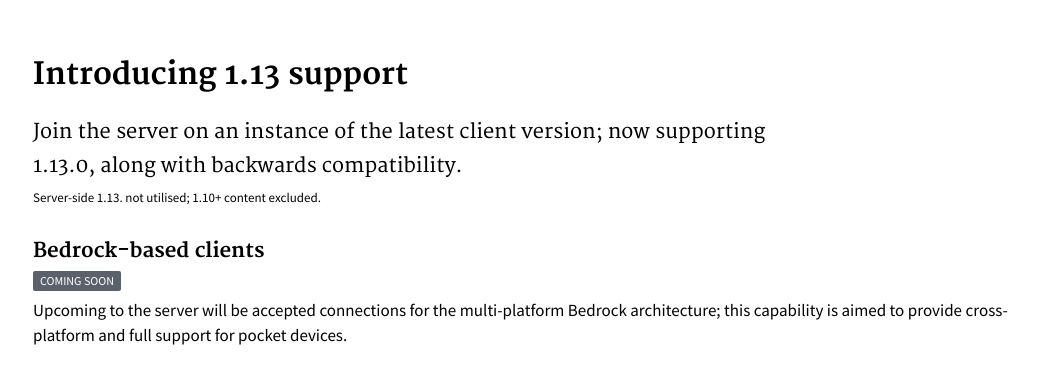
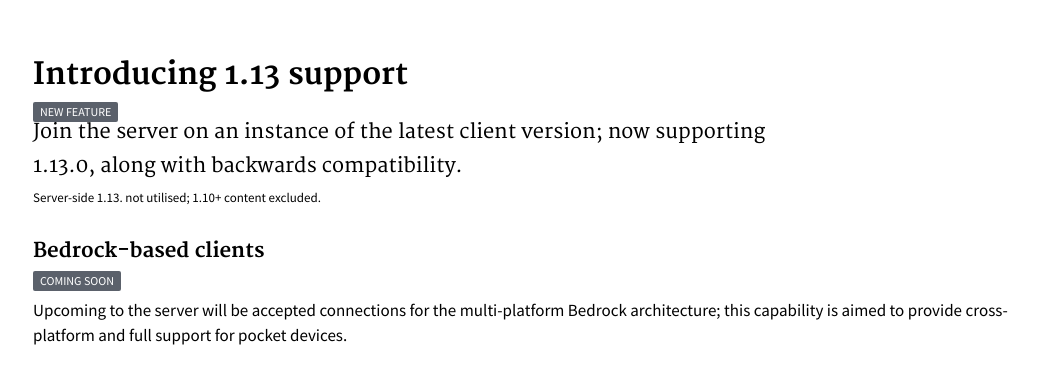
Before and after one commit to serrif/website, a Jekyll site: the page built from main/home.md, in a window 1280 px wide and 900 px high, cut to the strip 378-773 px from the top of the window. Shown: the top 384 px of the strip, without its empty margins (117-1155 px from the left). Built offline with Jekyll 4.4.1, drawn with Linux system fonts in a browser that asks for light colours.

Commit message:
Update home.md

```diff
--- a/main/home.md
+++ b/main/home.md
@@ -14,6 +14,8 @@ hero:
 ---
 
 ## Introducing 1.13 support
+<span class="usa-label" style="font-size: 12px; position: absolute; margin-top: -1rem;">New feature</span>
+
 Join the server on an instance of the latest client version; now supporting 1.13.0, along with backwards compatibility.
 {: .usa-font-lead }
 
```
